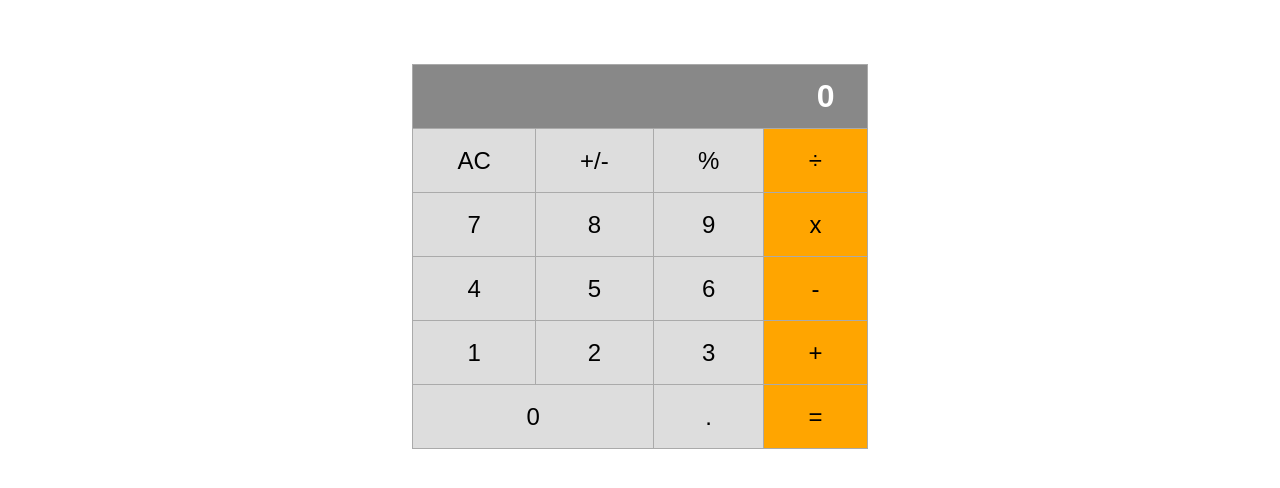
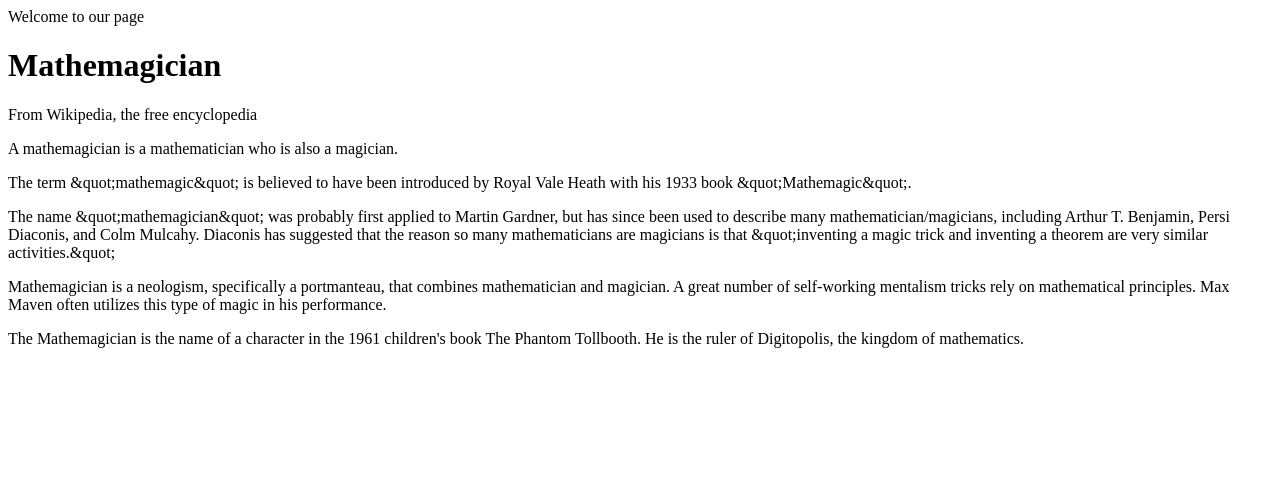
Before and after one commit to ElsonOtake/math-magicians, a React (Create React App) app: page / in a window 1280 px wide. Shown: the top 488 px of the page. Built offline with nearby package versions, Linux system fonts and the light colour scheme.

Commit message:
Update Routes for each page

```diff
--- a/src/index.js
+++ b/src/index.js
@@ -1,10 +1,19 @@
 import React from 'react';
 import ReactDOM from 'react-dom/client';
+import { BrowserRouter as Router, Routes, Route } from 'react-router-dom';
 import App from './components/Calculator';
+import Home from './components/Home';
+import Quote from './components/Quote';
 
 const root = ReactDOM.createRoot(document.getElementById('root'));
 root.render(
   <React.StrictMode>
-    <App />
+    <Router>
+      <Routes>
+        <Route path="/" element={<Home />} />
+        <Route path="/quote" element={<Quote />} />
+        <Route path="/calc" element={<App />} />
+      </Routes>
+    </Router>
   </React.StrictMode>,
 );
```
